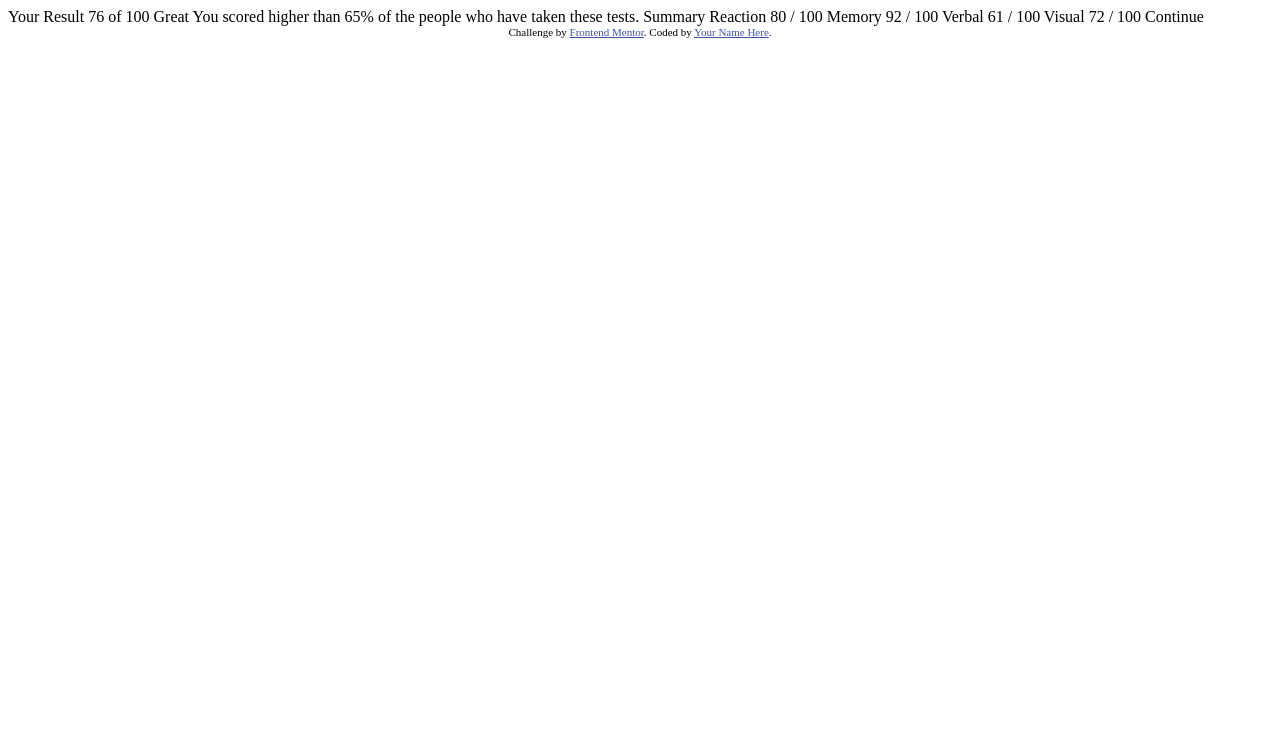
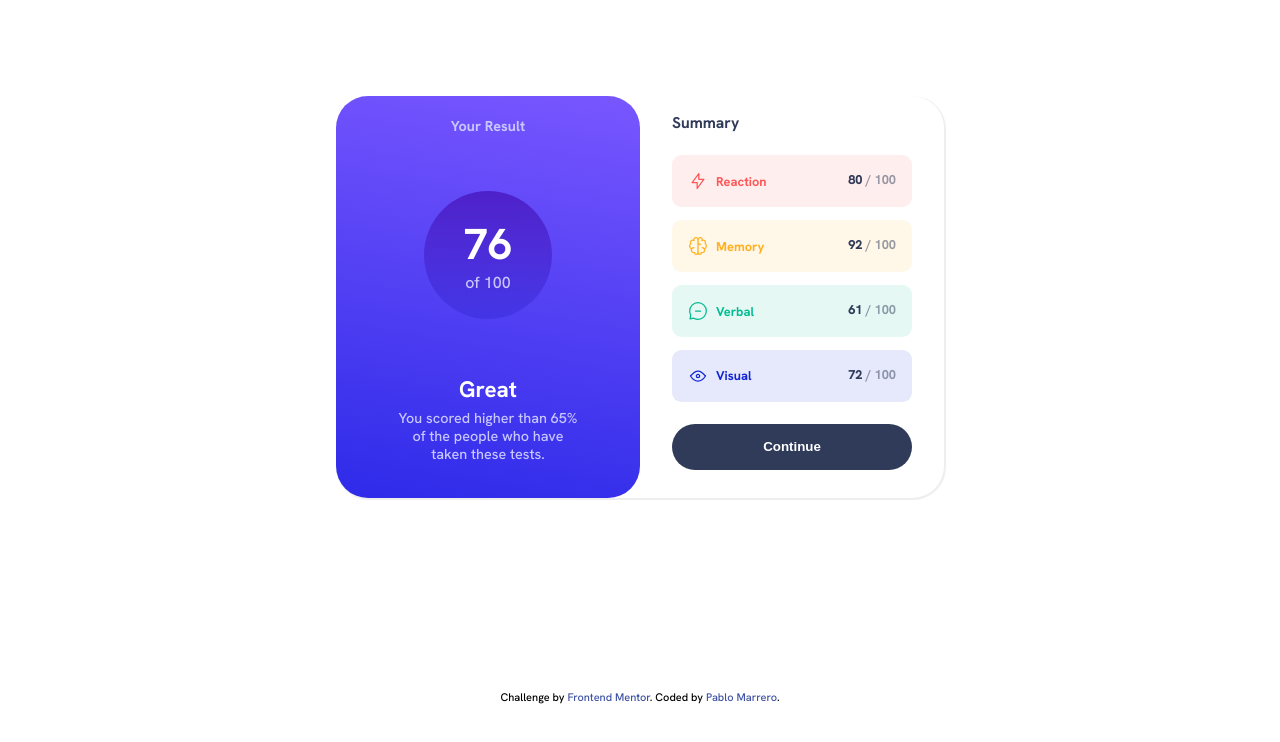
Before and after one commit to marreropd/frontend-mentor-04-css, a plain HTML site: page index.html in a window 1280 px wide. Drawn offline with Linux system fonts and the light colour scheme.

Commit message:
add main styles

```diff
--- a/index.html
+++ b/index.html
@@ -1,47 +1,72 @@
 <!DOCTYPE html>
 <html lang="en">
+
 <head>
   <meta charset="UTF-8">
-  <meta name="viewport" content="width=device-width, initial-scale=1.0"> <!-- displays site properly based on user's device -->
+  <meta name="viewport" content="width=device-width, initial-scale=1.0">
+  <!-- displays site properly based on user's device -->
 
   <link rel="icon" type="image/png" sizes="32x32" href="./assets/images/favicon-32x32.png">
-
   <title>Frontend Mentor | Results summary component</title>
 
-  <!-- Feel free to remove these styles or customise in your own stylesheet 👍 -->
-  <style>
-    .attribution { font-size: 11px; text-align: center; }
-    .attribution a { color: hsl(228, 45%, 44%); }
-  </style>
+  <link rel="stylesheet" href="./styles.css">
 </head>
+
 <body>
-
-  Your Result
-  76
-  of 100
-
-  Great
-  You scored higher than 65% of the people who have taken these tests.
-
-  Summary
-
-  Reaction
-  80 / 100
-
-  Memory
-  92 / 100
-
-  Verbal
-  61 / 100
-
-  Visual
-  72 / 100
-
-  Continue
-
+  <main class="wrapper">
+    <section>
+      <div class="result">
+        <h1> Your Result</h1>
+        <div class="result-number">
+          <span>76</span>
+          <p> of 100
+          </p>
+        </div>
+        <div class="result-description">
+          <p>Great</p>
+          <p>You scored higher than 65% of the people who have taken these tests.</p>
+        </div>
+      </div>
+      <aside class="summary">
+        <h2>Summary</h2>
+        <ul>
+          <li>
+            <div class="summary-item">
+              <img width="20" src="./assets/images/icon-reaction.svg"></img>
+              Reaction
+            </div>
+            <p><span> 80 </span>/ 100 </p>
+          </li>
+          <li>
+            <div class="summary-item">
+              <img width="20" src="./assets/images/icon-memory.svg"></img>
+              Memory
+            </div>
+            <p><span>92</span> / 100
+          </li>
+          <li>
+            <div class="summary-item">
+              <img width="20" height="20" src="./assets/images/icon-verbal.svg"></img>
+              Verbal
+            </div>
+            <p><span>61</span> / 100</p>
+          </li>
+          <li>
+            <div class="summary-item">
+              <img width="20" src="./assets/images/icon-visual.svg"></img>
+              Visual
+            </div>
+            <p><span>72 </span>/ 100</p>
+          </li>
+        </ul>
+        <button>Continue</button>
+      </aside>
+    </section>
+  </main>
   <div class="attribution">
     Challenge by <a href="https://www.frontendmentor.io?ref=challenge" target="_blank">Frontend Mentor</a>.
-    Coded by <a href="#">Your Name Here</a>.
+    Coded by <a href="https://www.linkedin.com/in/marrero-pablo/">Pablo Marrero</a>.
   </div>
 </body>
+
 </html>
--- a/styles.css
+++ b/styles.css
@@ -0,0 +1,234 @@
+@import url('https://fonts.googleapis.com/css2?family=Fraunces:opsz,wght@9..144,700&family=Hanken+Grotesk:wght@500;700;800&family=Inter:wght@400;700;800&family=Montserrat:wght@500;600&family=Outfit:wght@400;700&display=swap');
+
+:root{
+    /* Primary */
+    --light-red: 0, 100%, 67%;
+    --orangey-yellow: 39, 100%, 56%;
+    --green-teal: 166, 100%, 37%;
+    --cobalt-blue: 234, 85%, 45%;
+
+    /* (background) */
+    --light-slate-blue : hsl(252, 100%, 67%);
+    --light-royal-blue : hsl(241, 81%, 54%);
+
+    /* (circle) */
+    --violet-blue : hsla(256, 72%, 46%, 1);
+    --persian-blue: hsla(241, 72%, 46%, .3);
+
+    /* Neutral */
+    --white: hsl(0, 0%, 100%);
+    --pale-blue: hsl(221, 100%, 96%);
+    --light-lavender: hsl(241, 100%, 89%);
+    --dark-gray-blue: 224, 30%, 27%;
+
+    /* fonts */
+    --main-font: 'Hanken Grotesk', sans-serif;
+};
+
+*{
+    margin: 0;
+    padding: 0;
+    box-sizing: border-box;
+}
+
+p,h1,h2{
+    margin: 0;
+}
+
+body{
+    padding: 0;
+    margin: 0;
+    font-family: var(--main-font);
+
+}
+section{
+    margin: 0;
+    padding: 0;
+}
+.result{
+    display: flex;
+    flex-direction: column;
+    align-items: center;
+    text-align: center;
+    gap: 1.3rem;
+    padding: 1.3rem 1rem 2.2rem  1rem;
+    border-radius: 0 0 2rem 2rem;
+    background-image: linear-gradient(-170deg,var(--light-slate-blue), var(--light-royal-blue));
+}
+
+h1{
+    font-size: .9rem;
+    color: var(--light-lavender);
+}
+
+.result-number{
+    display: flex;
+    flex-direction: column;
+    align-items: center;
+    justify-content: center;
+    background-image: linear-gradient(var(--violet-blue), var(--persian-blue));
+    border-radius: 100%;
+    width: 8rem;
+    height: 8rem;
+}
+.result-number span {
+    font-size: 2.7rem;
+    color: var(--white);
+    font-weight: 700;
+}
+
+.result-number p {
+    color: var(--light-lavender);
+}
+
+.result-description{
+    padding-inline: 2.6rem;
+}
+
+
+.result-description>:nth-child(1){
+    font-size: 1.2rem;
+    margin-bottom: .3rem;
+    font-weight: 700;
+    color: var(--white);
+}
+.result-description>:nth-child(2){
+    font-size: .7rem;
+    font-weight: 500;
+    color: var(--light-lavender);
+}
+
+.summary{
+    display: flex;
+    flex-direction: column;
+    padding: 1rem 2rem;
+}
+h2{
+    font-size: .97rem;
+    color: hsl(var(--dark-gray-blue));
+}
+
+ul{
+    margin: 0;
+    padding: 0;
+    list-style: none;
+}
+
+li{
+    display: flex;
+    justify-content: space-between;
+    padding: 1rem;
+    border-radius: .6rem;
+    margin-block: .8rem;
+    font-size: .8rem;
+}
+
+ul{ padding-block: .6rem; font-weight: 700;}
+
+
+ul li p {
+    color: hsl(var(--dark-gray-blue), .5);
+    font-weight: 700;
+}
+ul li span{
+    font-weight: bolder;
+    color: hsl(var(--dark-gray-blue));
+}
+
+ul>:nth-child(1){
+    background-color: hsl(var(--light-red), .1);
+}
+
+ul>:nth-child(1) div{
+    color: hsl(var(--light-red));
+}
+
+
+ul>:nth-child(2){
+    background-color: hsl(var(--orangey-yellow),.1);
+}
+
+ul>:nth-child(2) div{
+    color: hsl(var(--orangey-yellow));
+}
+
+
+ul>:nth-child(3){
+    background-color: hsl(var(--green-teal),.1);
+}
+
+ul>:nth-child(3) div{
+    color: hsl(var(--green-teal));
+}
+
+ul>:nth-child(4){
+    background-color: hsl(var(--cobalt-blue),.1);
+}
+
+ul>:nth-child(4) div{
+    color: hsl(var(--cobalt-blue));
+}
+
+.summary-item{
+    display: flex;
+    align-items: center;
+    gap: .5rem;
+}
+
+a{
+    text-decoration: none
+}
+
+.summary button {
+ color: var(--white);
+ background: hsl(var(--dark-gray-blue));
+ border: 0;
+ line-height: 1;
+ border-radius: 100vw;
+ padding: 1rem 2rem;
+ cursor: pointer;
+ font-weight: 700;
+}
+
+.summary button:hover{
+    background: linear-gradient(-170deg,var(--light-slate-blue), var(--light-royal-blue));
+}
+
+@media (min-width: 600px) {
+    body {
+        min-height: 100vh;
+        display: grid;
+        place-items: center;
+    }
+
+    section{
+        display: grid;
+        grid-template-columns: 1fr 1fr;
+        max-width: 38rem;
+        border-radius: 2rem;
+        box-shadow: 1px 1px 1px 1px rgba(0, 0, 0, 0.071)
+    }
+
+    .result{
+        border-radius: 2rem;
+        gap: 3.5rem;
+    }
+
+    .result-description>:nth-child(1){
+        font-size: 1.4rem;
+    }
+    .result-description>:nth-child(2){
+        font-size: .9rem;
+
+    }
+
+}
+
+
+
+
+
+
+
+.attribution { font-size: 11px; text-align: center; }
+.attribution a { color: hsl(228, 45%, 44%); }
```
Also changed, not shown: 1 other file.
